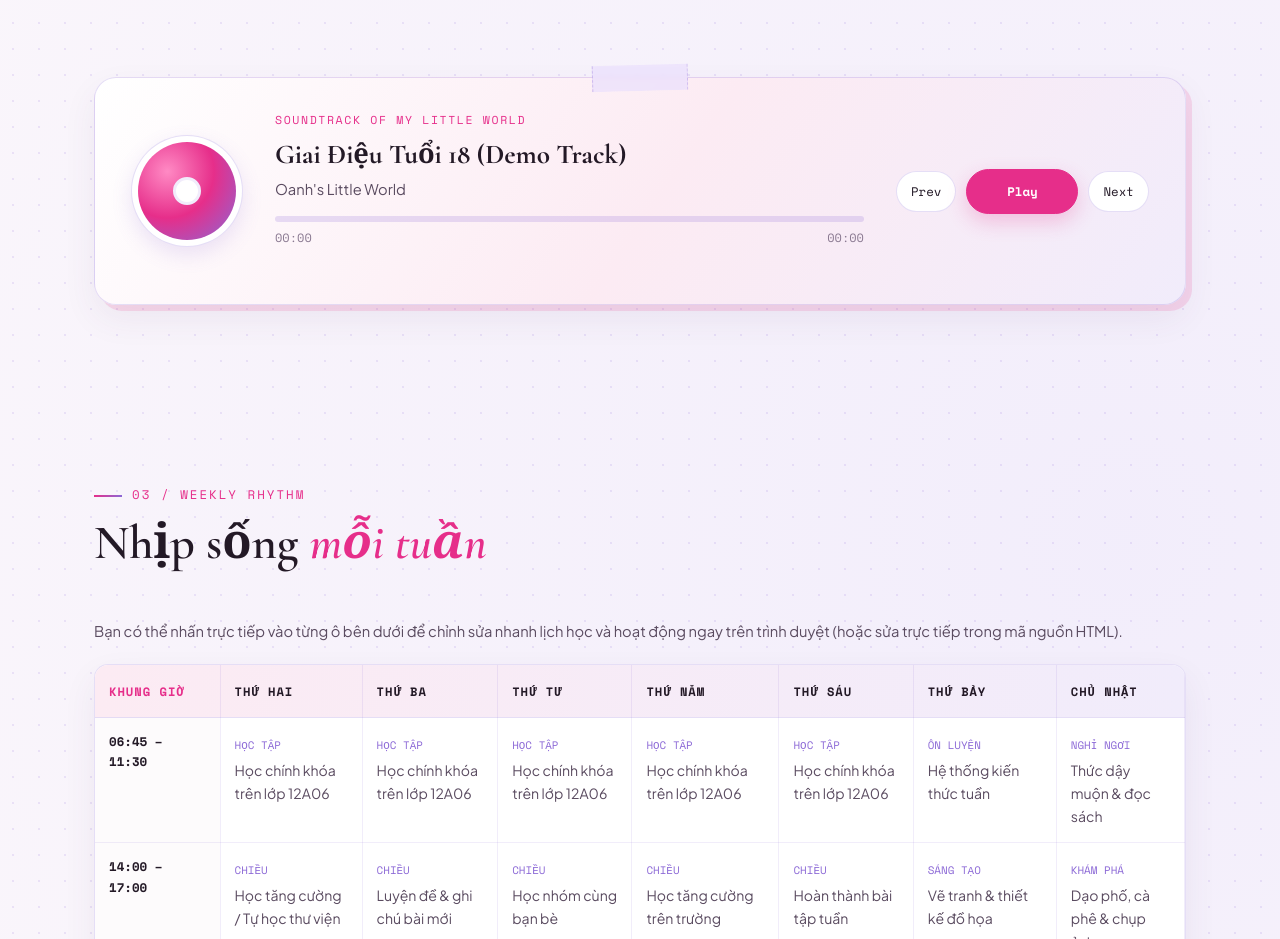
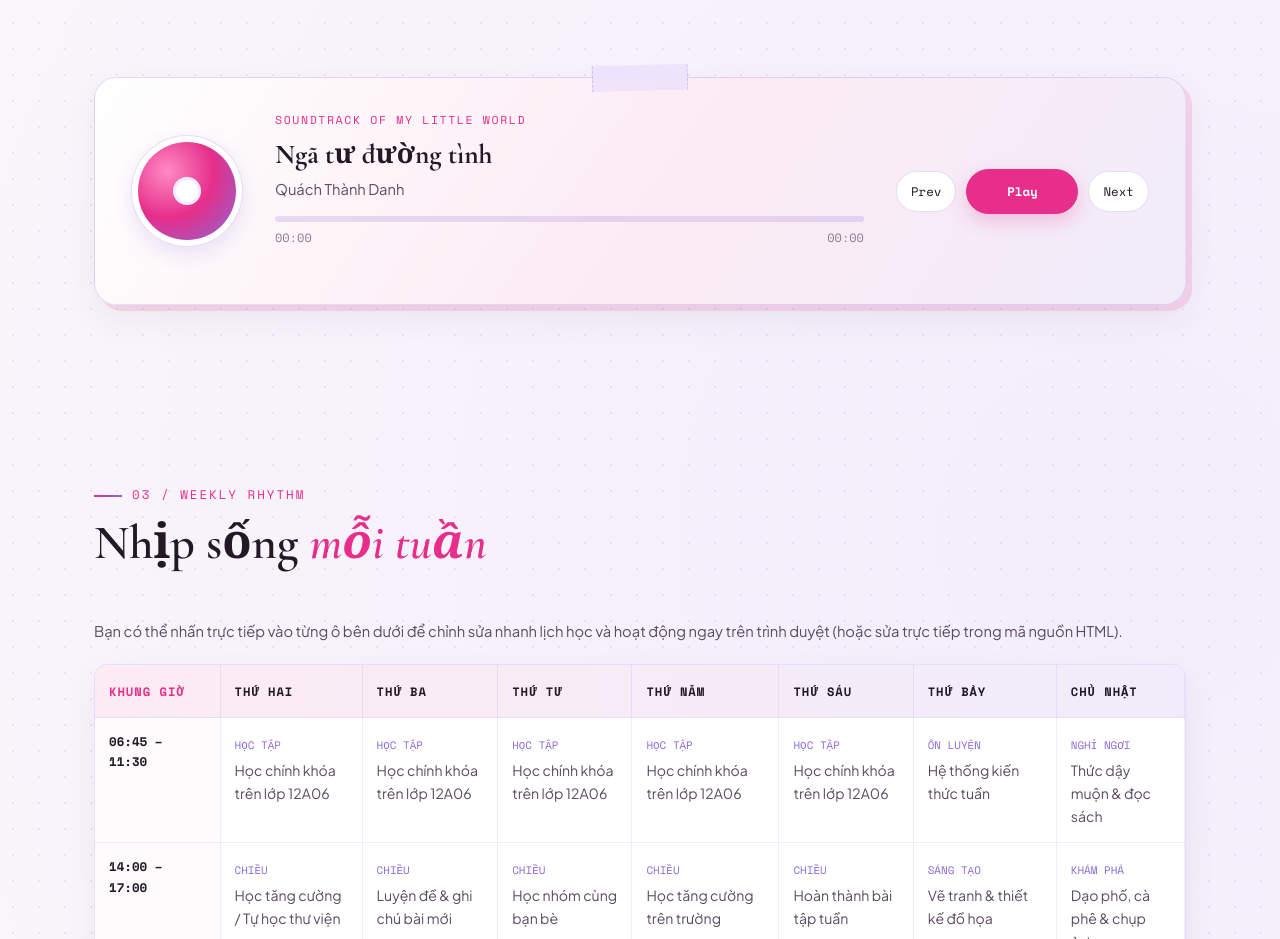
Before and after one commit to lekieuoanh2229-lab/tin12, a plain HTML site: page index2.html in a window 1280 px wide. Shown: the part 3240-4179 px from the top of the page. Drawn offline with nearby package versions, Linux system fonts and the light colour scheme.

Commit message:
Update index2.html

```diff
--- a/index2.html
+++ b/index2.html
@@ -1847,9 +1847,9 @@
          ====================================================================== */
       const playlist = [
         {
-          title: "Giai Điệu Tuổi 18 (Demo Track)",
-          artist: "Oanh's Little World",
-          src: "song1.mp3", // [CHỈNH SỬA]: Thay bằng đường dẫn file MP3 thật của bạn
+          title: "Ngã tư đường tình",
+          artist: "Quách Thành Danh",
+          src: "ntdt.mp3", // [CHỈNH SỬA]: Thay bằng đường dẫn file MP3 thật của bạn
           cover: ""         // [CHỈNH SỬA]: Thay bằng "cover1.jpg" nếu có ảnh bìa
         },
         {
```
